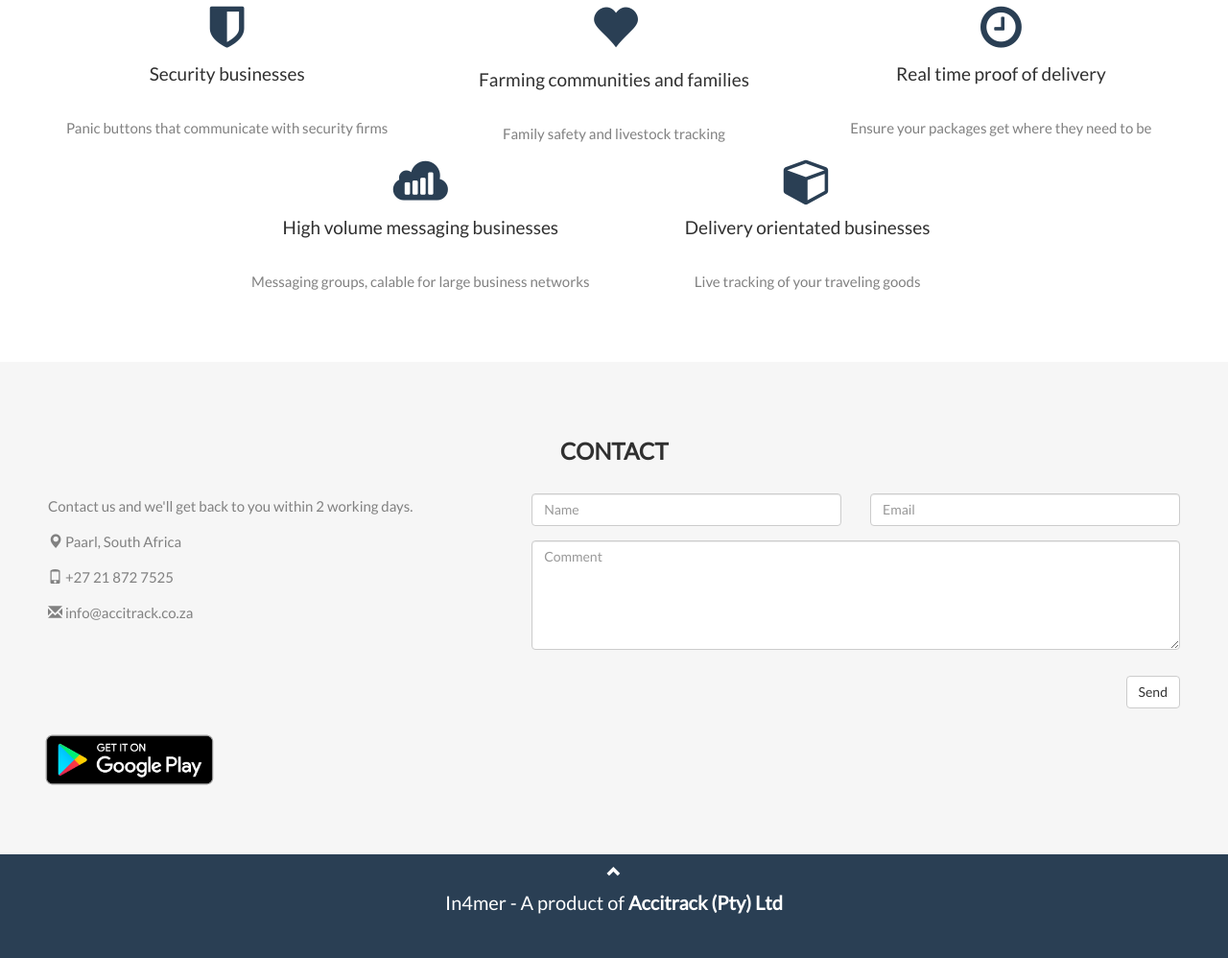
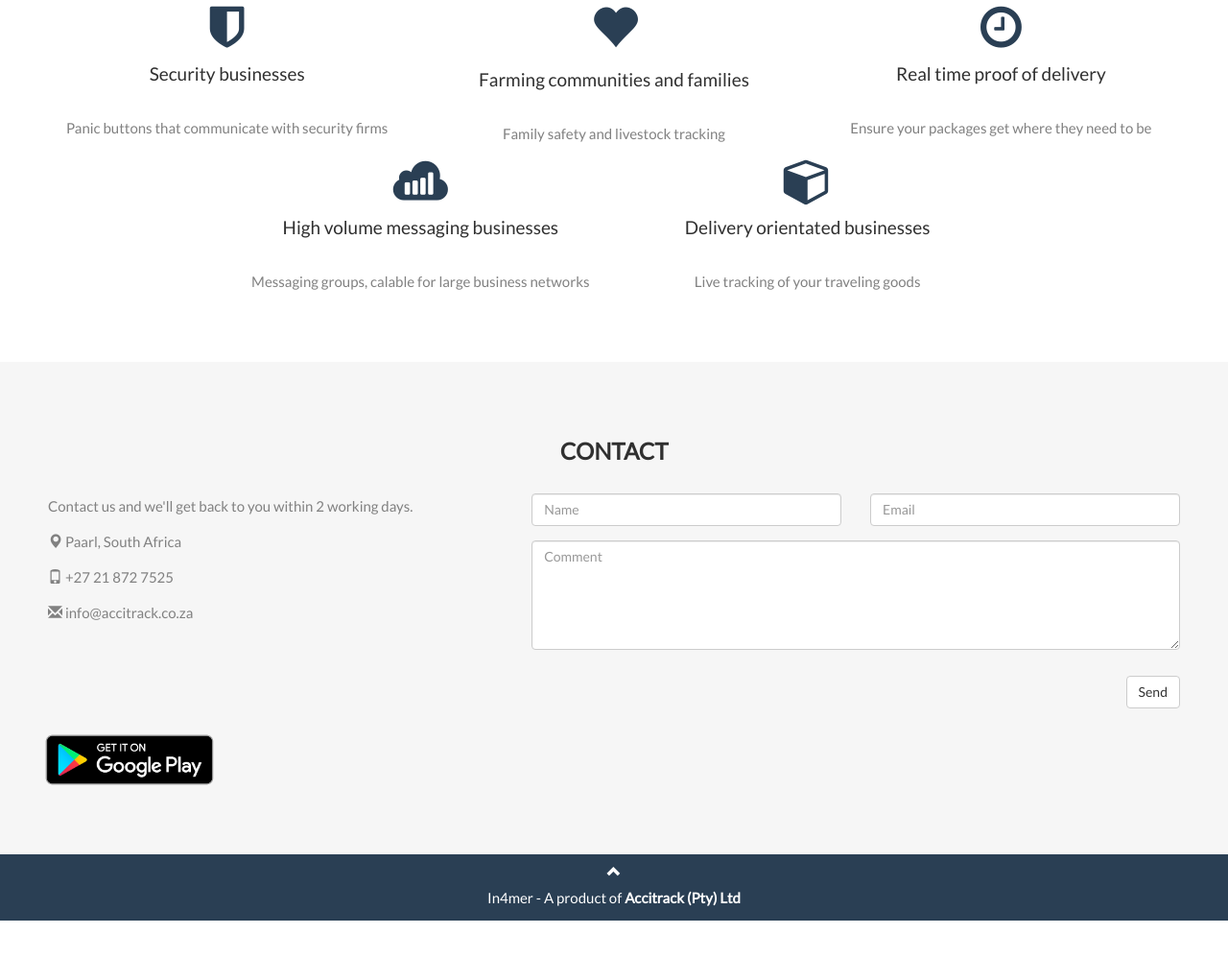
Before and after one commit to bernsblack/in4mer-site, a plain HTML site: page index.html in a window 1280 px wide. Shown: the part 2657-3655 px from the top of the page at 96% size. After the commit the page ends 3616 px from the top, so only its background shows below. Drawn offline with nearby package versions, Linux system fonts and the light colour scheme.

Commit message:
Fixed footer size

```diff
--- a/index.html
+++ b/index.html
@@ -134,9 +134,10 @@
 
 
             footer p, footer p a {
-                font-size: 20px;
+                font-size: 15px;
                 color: #fff !important;
-                padding-bottom: 20px;
+                padding-bottom: px;
+                margin-bottom: 0px;
             }
 
             /*
```
